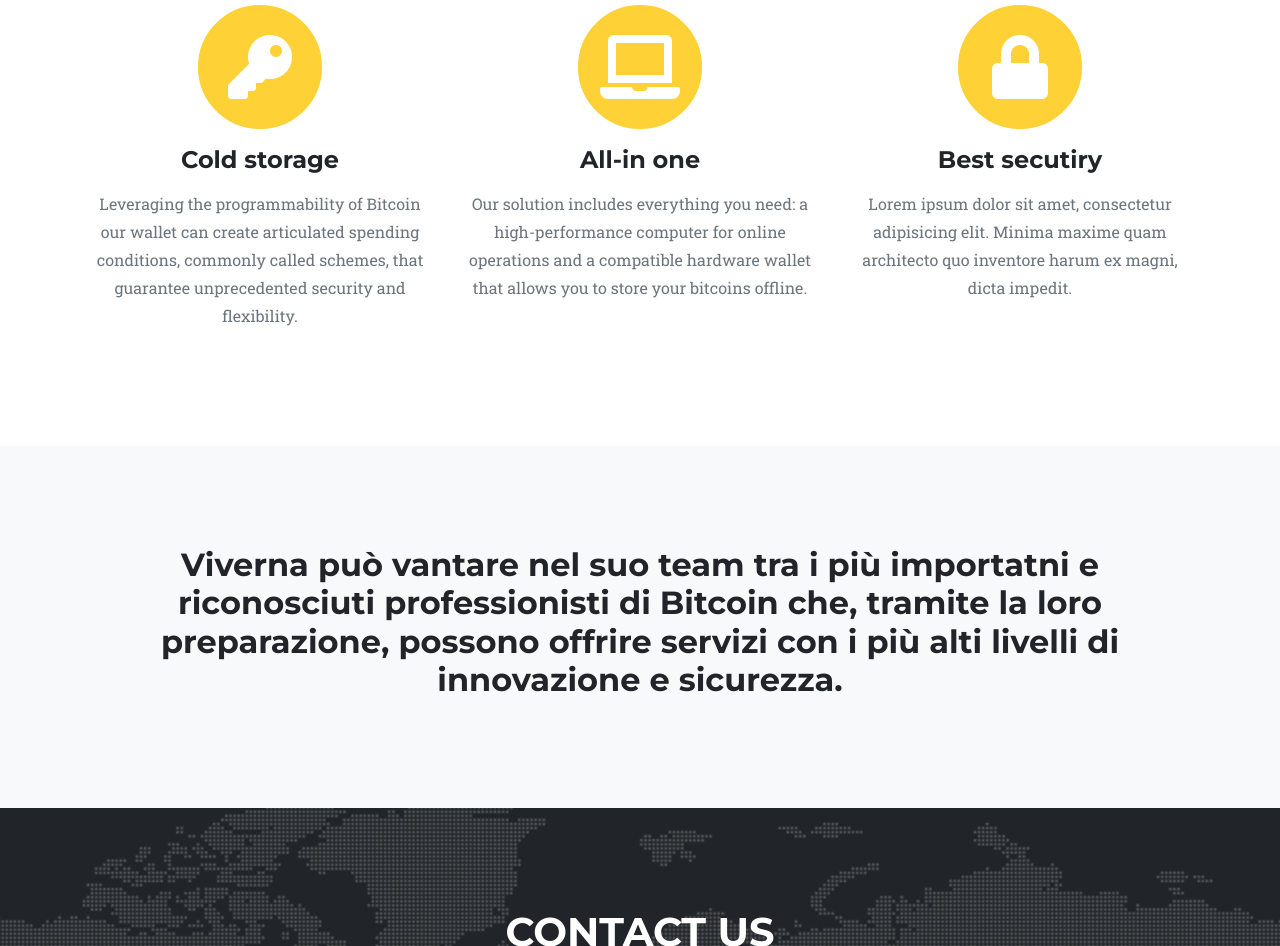
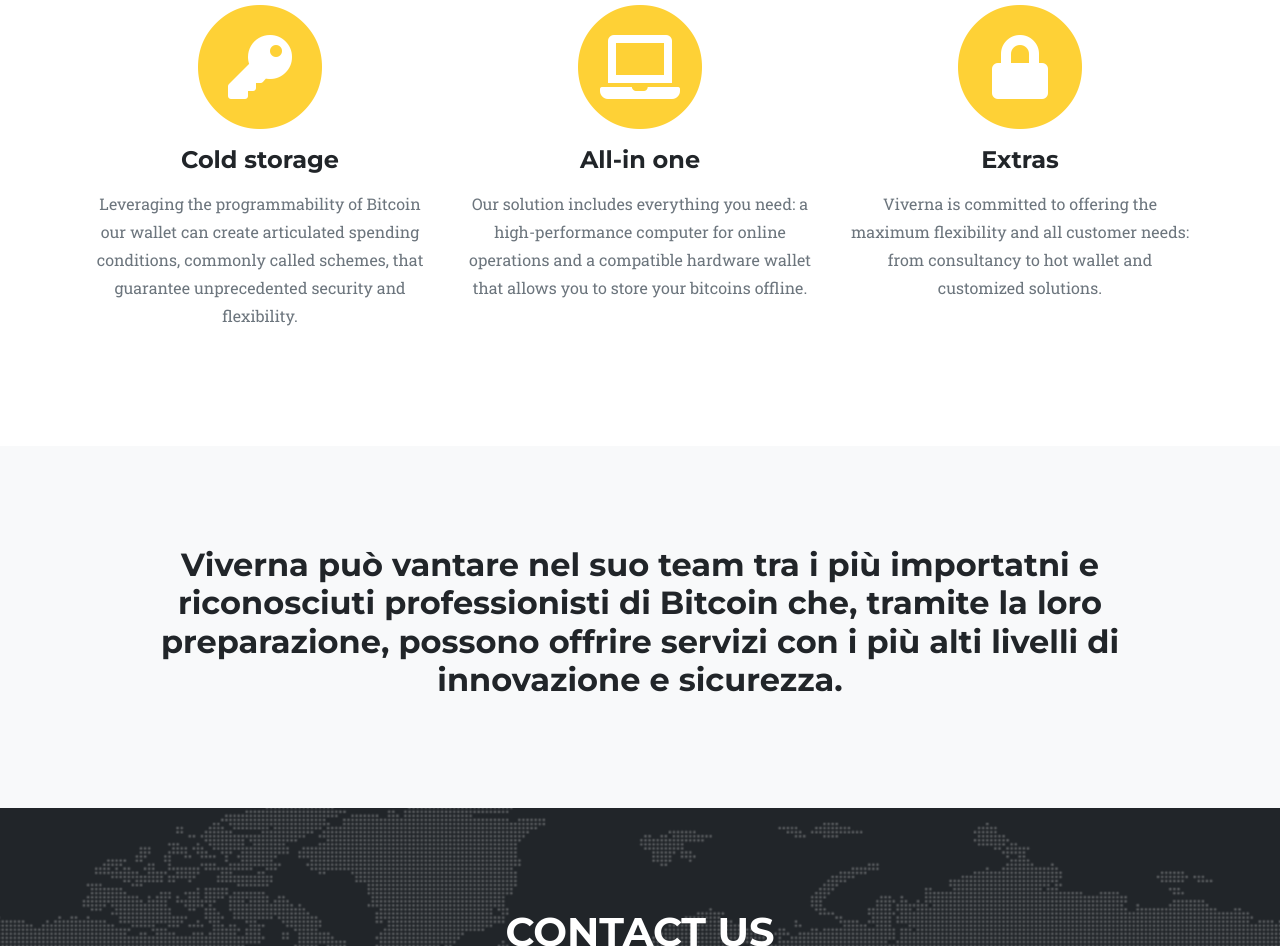
Before and after one commit to viverna-dev/viverna-site, a plain HTML site: page index.html in a window 1280 px wide. Shown: the part 1095-2041 px from the top of the page. Drawn offline with Linux system fonts and the light colour scheme; a web font is replaced by a local one.

Commit message:
content! Update Extras section

```diff
--- a/index.html
+++ b/index.html
@@ -67,8 +67,8 @@
             <i class="fas fa-circle fa-stack-2x text-primary"></i>
             <i class="fas fa-lock fa-stack-1x fa-inverse"></i>
           </span>
-          <h4 class="service-heading">Best secutiry</h4>
-          <p class="text-muted">Lorem ipsum dolor sit amet, consectetur adipisicing elit. Minima maxime quam architecto quo inventore harum ex magni, dicta impedit.</p>
+          <h4 class="service-heading">Extras</h4>
+          <p class="text-muted">Viverna is committed to offering the maximum flexibility and all customer needs: from consultancy to hot wallet and customized solutions.</p>
         </div>
       </div>
     </div>
```
